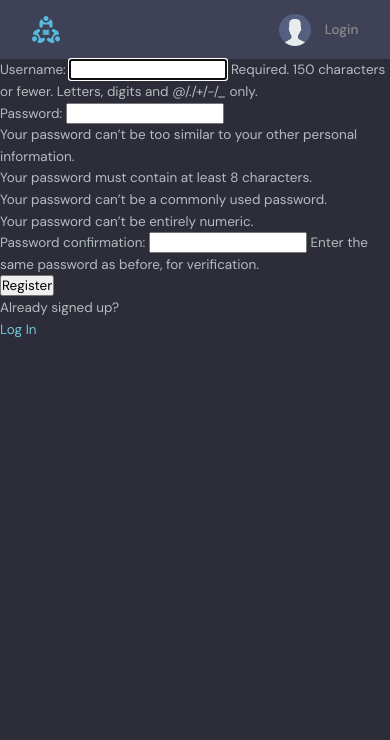
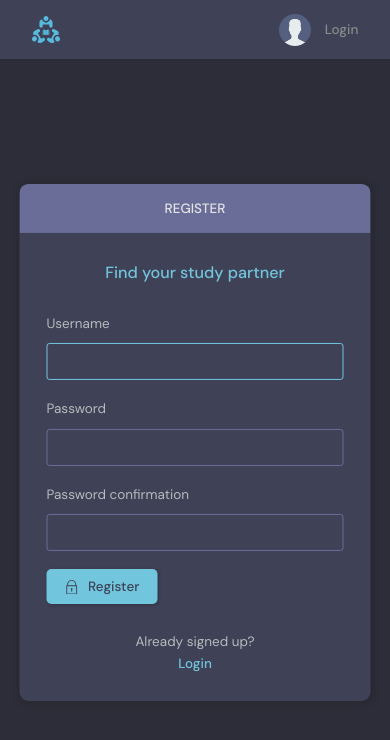
Before and after one commit to MarvsConcept/studybud, a Django app: page /register/ in a window 390 px wide. Shown: the top 740 px of the page. Run offline with Django 4.2, Linux system fonts and the light colour scheme.

Commit message:
topics and mobile view

```diff
--- a/base/templates/base/home.html
+++ b/base/templates/base/home.html
@@ -10,7 +10,7 @@
         <!-- Room List Start -->
         <div class="roomList">
           <div class="mobile-menu">
-            <form class="header__search">
+            <form action="{% url 'home' %}" class="header__search">
               <label>
                 <svg version="1.1" xmlns="http://www.w3.org/2000/svg" width="32" height="32" viewBox="0 0 32 32">
                   <title>search</title>
@@ -18,11 +18,11 @@
                     d="M32 30.586l-10.845-10.845c1.771-2.092 2.845-4.791 2.845-7.741 0-6.617-5.383-12-12-12s-12 5.383-12 12c0 6.617 5.383 12 12 12 2.949 0 5.649-1.074 7.741-2.845l10.845 10.845 1.414-1.414zM12 22c-5.514 0-10-4.486-10-10s4.486-10 10-10c5.514 0 10 4.486 10 10s-4.486 10-10 10z"
                   ></path>
                 </svg>
-                <input placeholder="Search for posts" />
+                <input name="q" placeholder="Search for posts" />
               </label>
             </form>
             <div class="mobile-menuItems">
-              <a class="btn btn--main btn--pill" href="#">Browse Topics</a>
+              <a class="btn btn--main btn--pill" href="{% url 'topics' %}">Browse Topics</a>
               <a class="btn btn--main btn--pill" href="#">Recent Activities</a>
             </div>
           </div>
--- a/base/templates/base/login_register.html
+++ b/base/templates/base/login_register.html
@@ -1,41 +1,122 @@
-{% extends "main.html" %}
+{% extends 'main.html' %}
 
 
 {% block content %}
 
+    <main class="auth layout">
+
       {% if page == 'login' %}
-<div>
-    <form method="POST" action="">
+
+      <div class="container">
+        <div class="layout__box">
+          <div class="layout__boxHeader">
+            <div class="layout__boxTitle">
+              <h3>Login</h3>
+            </div>
+          </div>
+          <div class="layout__body">
+            <h2 class="auth__tagline">Find your study partner</h2>
+
+            <form class="form" action="" method="POST">
               {% csrf_token %}
+              <div class="form__group form__group">
+                <label for="room_name">Username</label>
+                <input id="username" name="username" type="text" placeholder="e.g. dennis_ivy" />
+              </div>
+              <div class="form__group">
+                <label for="password">Password</label>
+                <input
+                  id="password"
+                  name="password"
+                  type="password"
+                  placeholder="&bull;&bull;&bull;&bull;&bull;&bull;&bull;&bull;"
+                />
+              </div>
 
-        <label for="Username:"></label>
-        <input type="text" name="username" placeholder="Enter Username">
+              <button class="btn btn--main" type="submit">
+                <svg
+                  version="1.1"
+                  xmlns="http://www.w3.org/2000/svg"
+                  width="32"
+                  height="32"
+                  viewBox="0 0 32 32"
+                >
+                  <title>lock</title>
+                  <path
+                    d="M27 12h-1v-2c0-5.514-4.486-10-10-10s-10 4.486-10 10v2h-1c-0.553 0-1 0.447-1 1v18c0 0.553 0.447 1 1 1h22c0.553 0 1-0.447 1-1v-18c0-0.553-0.447-1-1-1zM8 10c0-4.411 3.589-8 8-8s8 3.589 8 8v2h-16v-2zM26 30h-20v-16h20v16z"
+                  ></path>
+                  <path
+                    d="M15 21.694v4.306h2v-4.306c0.587-0.348 1-0.961 1-1.694 0-1.105-0.895-2-2-2s-2 0.895-2 2c0 0.732 0.413 1.345 1 1.694z"
+                  ></path>
+                </svg>
 
-        <label for="Password:"></label>
-        <input type="password" name="password" placeholder="Enter Password">
-
-        <input type="submit" value="Login">
+                Login
+              </button>
             </form>
 
+            <div class="auth__action">
               <p>Haven't signed up yet?</p>
-    <a href="{% url 'register' %}">Sign Up</a>
-
+              <a href="{% url 'register' %}" class="btn btn--link">Sign Up</a>
+            </div>
+          </div>
+        </div>
       </div>
 
       {% else %}
 
-<div>
-    <form method="POST" action="">
+      <div class="container">
+        <div class="layout__box">
+          <div class="layout__boxHeader">
+            <div class="layout__boxTitle">
+              <h3>Register</h3>
+            </div>
+          </div>
+          <div class="layout__body">
+            <h2 class="auth__tagline">Find your study partner</h2>
+
+            <form class="form" action="" method="POST">
               {% csrf_token %}
 
-        {{form.as_p}}
 
-        <input type="submit" value="Register">
+              {% for field in form  %}
+
+              <div class="form__group form__group">
+                <label for="room_name">{{field.label}}</label>
+                {{field}}
+              </div>
+              {% endfor %}
+
+              <button class="btn btn--main" type="submit">
+                <svg
+                  version="1.1"
+                  xmlns="http://www.w3.org/2000/svg"
+                  width="32"
+                  height="32"
+                  viewBox="0 0 32 32"
+                >
+                  <title>lock</title>
+                  <path
+                    d="M27 12h-1v-2c0-5.514-4.486-10-10-10s-10 4.486-10 10v2h-1c-0.553 0-1 0.447-1 1v18c0 0.553 0.447 1 1 1h22c0.553 0 1-0.447 1-1v-18c0-0.553-0.447-1-1-1zM8 10c0-4.411 3.589-8 8-8s8 3.589 8 8v2h-16v-2zM26 30h-20v-16h20v16z"
+                  ></path>
+                  <path
+                    d="M15 21.694v4.306h2v-4.306c0.587-0.348 1-0.961 1-1.694 0-1.105-0.895-2-2-2s-2 0.895-2 2c0 0.732 0.413 1.345 1 1.694z"
+                  ></path>
+                </svg>
+
+                Register
+              </button>
             </form>
+
+            <div class="auth__action">
               <p>Already signed up?</p>
-    <a href="{% url 'login' %}">Log In</a>
+              <a href="{% url 'login' %}" class="btn btn--link">Login</a>
+            </div>
+          </div>
+        </div>
       </div>
 
     {% endif %}
 
+    </main>
+
 {% endblock content %}
--- a/base/templates/base/topics_component.html
+++ b/base/templates/base/topics_component.html
@@ -14,7 +14,7 @@
       </li>
       {% endfor %}
     </ul>
-    <a class="btn btn--link" href="topics.html">
+    <a class="btn btn--link" href="{% url 'topics' %}">
       More
       <svg version="1.1" xmlns="http://www.w3.org/2000/svg" width="32" height="32" viewBox="0 0 32 32">
         <title>chevron-down</title>
--- a/base/urls.py
+++ b/base/urls.py
@@ -15,4 +15,6 @@ urlpatterns = [
     path('delete-message/<str:pk>/', views.deleteMessage, name='delete-message'),
 
     path('update-user/', views.updateUser, name='update-user'),
+
+    path('topics/', views.topicsPage, name='topics'),
 ]
--- a/base/views.py
+++ b/base/views.py
@@ -78,7 +78,7 @@ def home(request):
         Q(description__icontains=q)
     )
 
-    topics = Topic.objects.all()
+    topics = Topic.objects.all()[0:5]
     room_count = rooms.count()
     room_messages = Message.objects.filter(Q(room__topic__name__icontains=q))
 
@@ -206,3 +206,9 @@ def updateUser(request):
             return redirect('user-profile', pk=user.id)
 
     return render(request, 'base/update-user.html', {'form':form})
+
+
+def topicsPage(request):
+    q = request.GET.get('q') if request.GET.get('q') != None else ''
+    topics = Topic.objects.filter(name__icontains=q)
+    return render(request, "base/topics.html", {'topics':topics})
```
Also changed, not shown: base/templates/base/login_register_old.html (added, +41 -0 lines), base/templates/base/topics.html (added, +53 -0 lines), db.sqlite3. Lines whose indentation alone changed are shown as unchanged.
